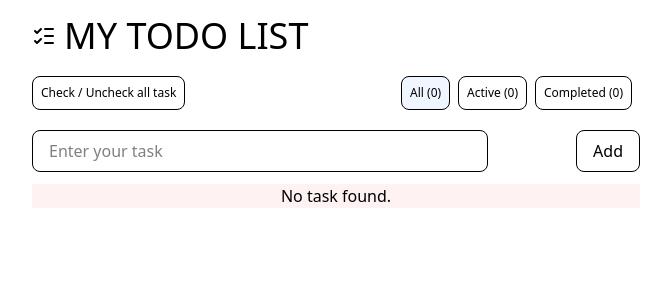
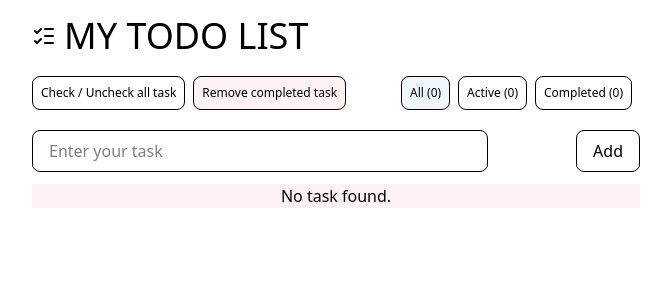
Before and after one commit to sdsmnc221/analog.todo, a Vue app: page / in a window 1280 px wide. Shown: the top 300 px of the page, without its empty margins (304-975 px from the left). Built offline with nearby package versions, Linux system fonts and the light colour scheme.

Commit message:
feat(app): remove all commpleted task

```diff
--- a/src/components/TodoApp.vue
+++ b/src/components/TodoApp.vue
@@ -11,7 +11,14 @@ const todosStore = useTodoStore();
 const { filter, todoCount, activeTodos, completedTodos, filteredTodos } =
   storeToRefs(todosStore);
 
-const { addTodo, deleteTodo, toggleTodo, toggleAll, setFilter } = todosStore;
+const {
+  addTodo,
+  deleteTodo,
+  toggleTodo,
+  toggleAll,
+  setFilter,
+  deleteCompletedTodos,
+} = todosStore;
 
 const taskValue: Ref<string> = ref("");
 
@@ -36,15 +43,22 @@ const inlineEdit = (todo: Todo) => {
     </h1>
 
     <div class="w-full flex justify-around items-center">
-      <div class="flex w-1/2 jusitfy-start items-center text-sm">
+      <div class="flex flex-1 jusitfy-start items-center text-sm gap-2">
         <button
           @click="toggleAll()"
           class="border rounded-lg px-2 py-2 text-xs hover:bg-sky-100"
         >
           Check / Uncheck all task
         </button>
+
+        <button
+          @click="deleteCompletedTodos()"
+          class="border rounded-lg px-2 py-2 text-xs bg-red-50 hover:bg-red-100"
+        >
+          Remove completed task
+        </button>
       </div>
-      <div class="flex p-2 w-full gap-2 justify-end items-center text-sm">
+      <div class="flex p-2 gap-2 justify-end items-center text-sm">
         <button
           @click="setFilter('all')"
           :class="`border rounded-lg px-2 py-2 text-xs hover:bg-sky-100 ${
--- a/src/stores/useTodoStore.ts
+++ b/src/stores/useTodoStore.ts
@@ -80,6 +80,10 @@ export const useTodoStore = defineStore("todoContext", () => {
     }
   };
 
+  const deleteCompletedTodos = () => {
+    todos.value = todos.value.filter((t: Todo) => !t.completed);
+  };
+
   return {
     todos,
     todoCount,
@@ -93,5 +97,6 @@ export const useTodoStore = defineStore("todoContext", () => {
     toggleTodo,
     editTodo,
     toggleAll,
+    deleteCompletedTodos,
   };
 });
```
